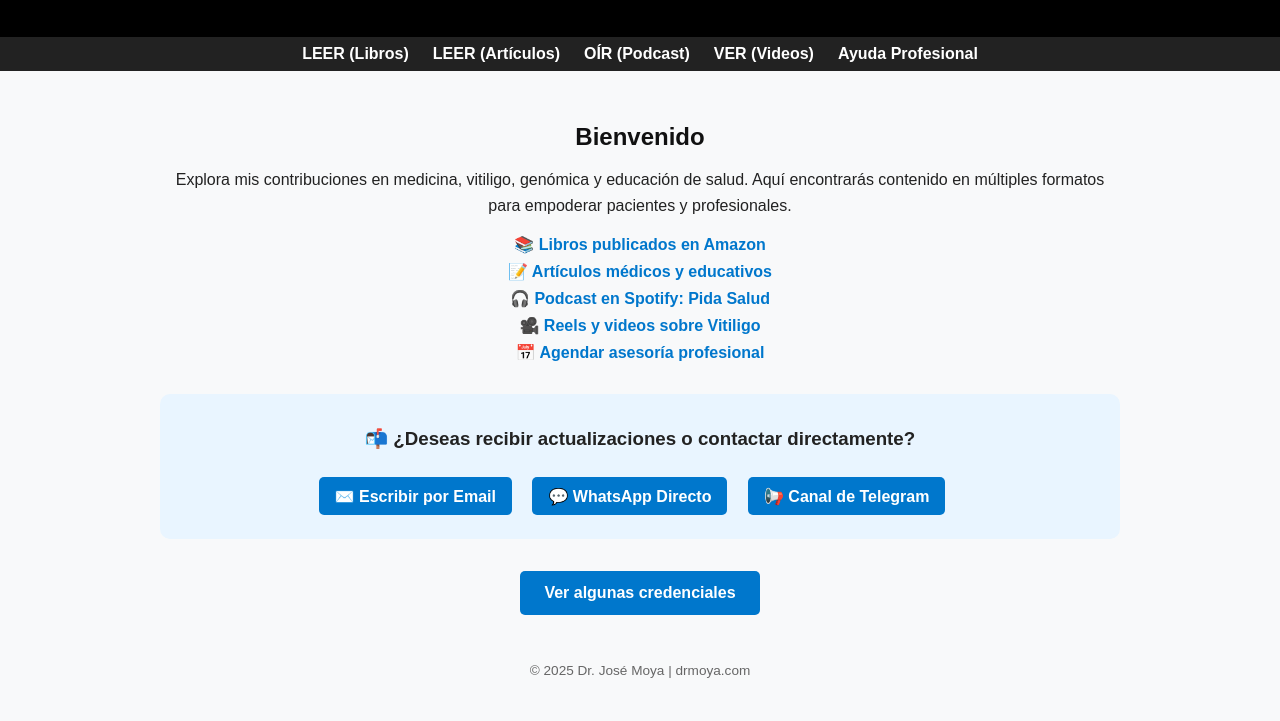
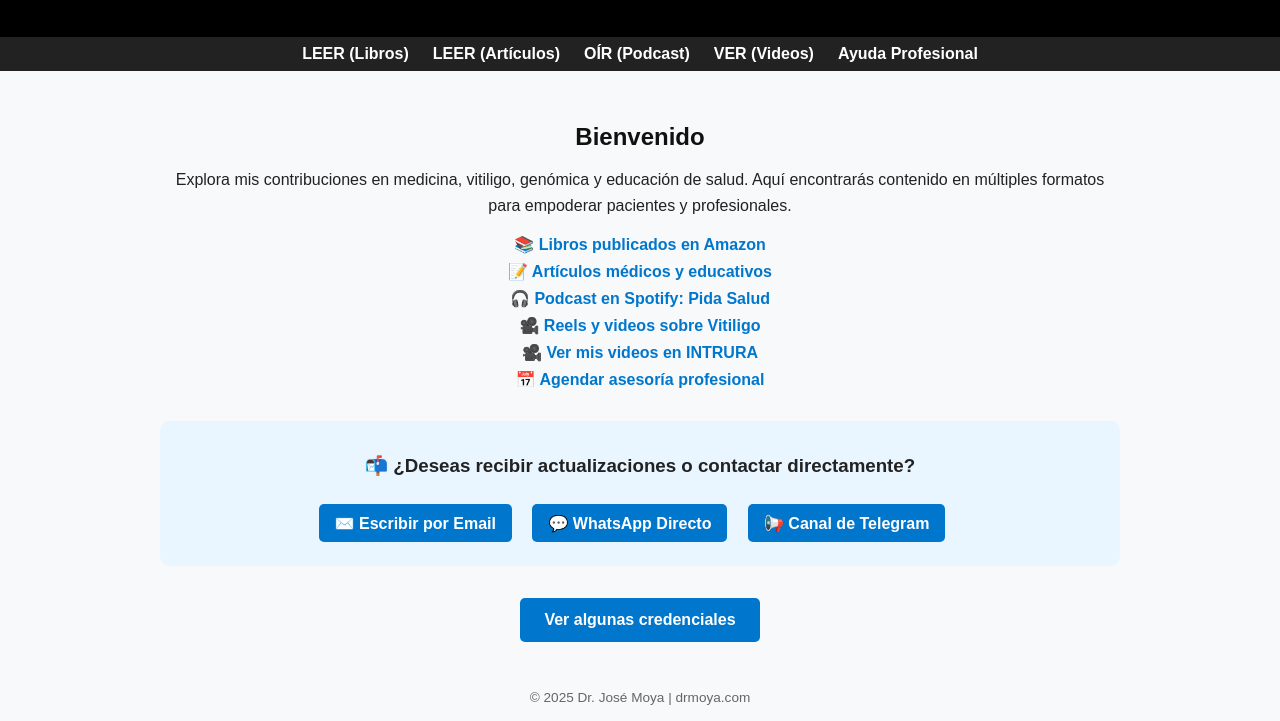
Before and after one commit to j2moya/drmoya-web, a plain HTML site: page index.html in a window 1280 px wide. Shown: the part 132-853 px from the top of the page. Before the commit the page ends 826 px from the top, so only its background shows below. Drawn offline with Linux system fonts and the light colour scheme.

Commit message:
Update index.html
Añadi enlace a intrura.vhx.tv

```diff
--- a/index.html
+++ b/index.html
@@ -44,6 +44,7 @@
       <a href="https://aahhoo.com/a/" target="_blank">📝 Artículos médicos y educativos</a>
       <a href="https://open.spotify.com/show/2ulPvbXVQt4EkWAKJprAx7" target="_blank">🎧 Podcast en Spotify: Pida Salud</a>
       <a href="https://www.youtube.com/playlist?list=PLm6zt2JdALrFynt6cA8KyQJgN-4MMW0Iw" target="_blank">🎥 Reels y videos sobre Vitiligo</a>
+      <a href="https://intrura.vhx.tv/browse">🎥 Ver mis videos en INTRURA</a>
       <a href="https://calendly.com/aahhoo/citas" target="_blank">📅 Agendar asesoría profesional</a>
     </div>
 
```
